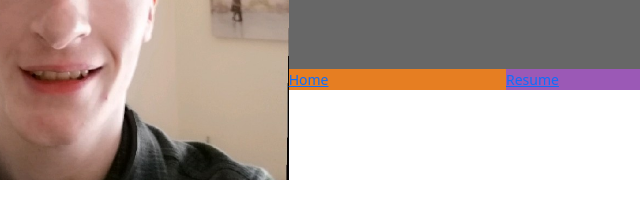
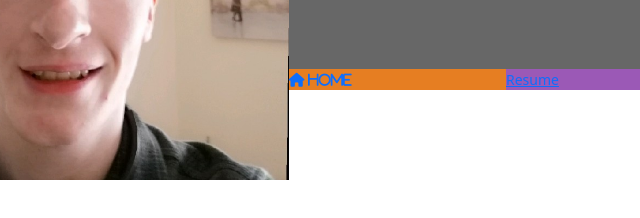
Before and after one commit to ExcellentWish/Resume.NigelDoheny, a plain HTML site: page index.html in a window 1280 px wide. Shown: the part 180-398 px from the top of the page, 134-774 px from the left. Drawn offline with nearby package versions, Linux system fonts and the light colour scheme.

Commit message:
ADd font awesome home icon

```diff
--- a/index.html
+++ b/index.html
@@ -27,7 +27,7 @@
                     <div class="col fix-left">
                         <ul id="nav" class="list-inline menucontainer">
                             <li class="col-6 col-sm-3 ui-menu-color-home list-inline-item">
-                                <a href="#"><span>Home</span></a>
+                                <a href="#"><i class="fa-solid fa-house" aria-hidden="true"> <span> Home</span></i></a>
                             </li>
                             <li class="col-6 col-sm-3 ui-menu-color-resume list-inline-item">
                                 <a href="#"><span>Resume</span></a>
```
